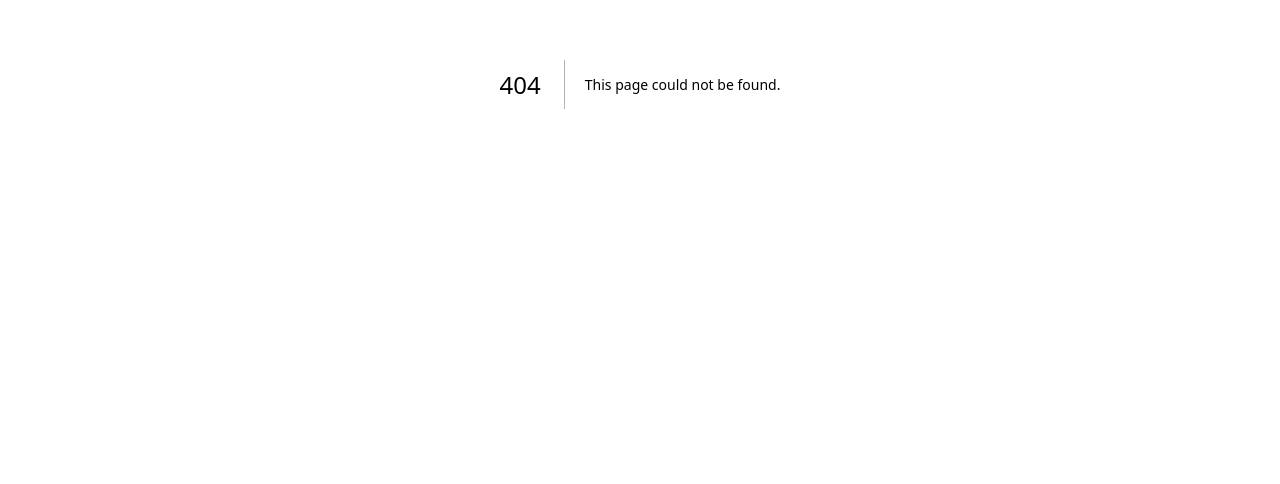
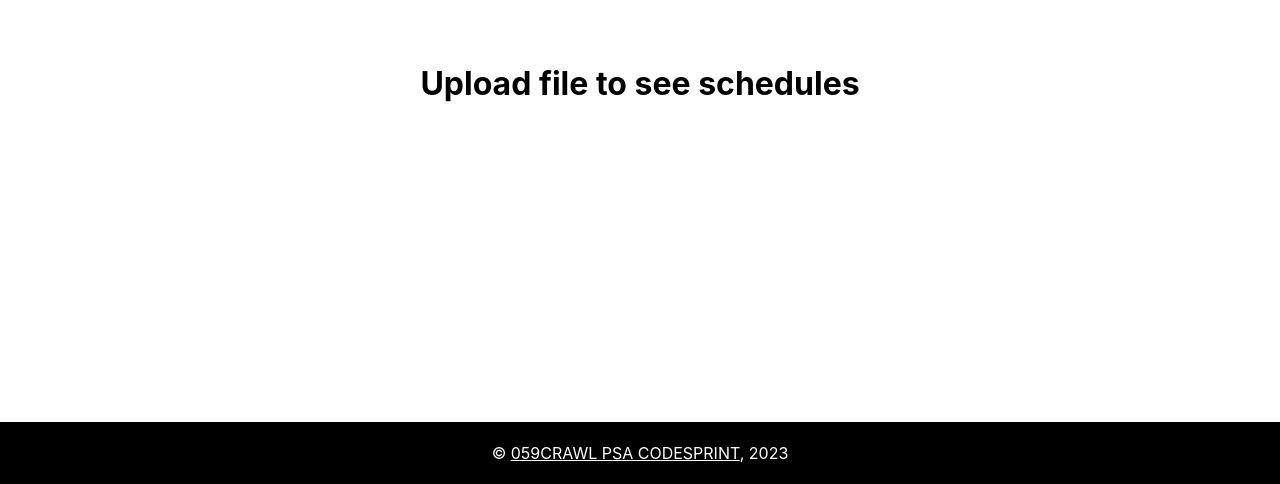
Before and after one commit to 59CRAWL/frontend, a Next.js app: page /dashboard in a window 1280 px wide. Before the commit this address had no page. Shown: the part 316-800 px from the top of the page. Built offline with nearby package versions, Linux system fonts and the light colour scheme.

Commit message:
updated header

```diff
--- a/src/components/Charts/Charts.js
+++ b/src/components/Charts/Charts.js
@@ -1,7 +1,7 @@
 'use client'
 
 import { Component, useContext } from 'react';
-import { Message_data } from 'src/context/shipContext';
+import { ShipContext } from 'src/context/shipContext';
 
 function RecursiveTable({ data }) {
   return (
@@ -114,7 +114,7 @@ function RecursiveTable({ data }) {
 
 const Charts = () => {
 
-  const { message } = useContext(Message_data);
+  const { message } = useContext(ShipContext);
   if (message){
       return (
       <div>
@@ -127,8 +127,8 @@ const Charts = () => {
   else {
     return (
       <>
-        <section>
-          <h1>
+        <section className='bg'>
+          <h1 className='rcenter font-bold'>
             Upload file to see schedules
           </h1>
         </section>
--- /dev/null
+++ b/src/pages/dashboard.js
@@ -0,0 +1,19 @@
+import Charts from "@components/Charts"
+import Layout from "@components/Layout"
+import Head from "next/head"
+import { useContext } from "react"
+import { ShipContext } from "src/context/shipContext"
+
+export default function Dashboard() {
+    const { message } = useContext(ShipContext)
+    return (
+      <Layout>
+        <Head>
+          <title>059CRAWL</title>
+          <meta name="description" content="PSA Codesprint 2023" />
+          <link rel="icon" href="/favicon.ico" />
+        </Head>
+        <Charts />
+      </Layout>
+    )
+  }
--- a/src/pages/index.js
+++ b/src/pages/index.js
@@ -1,6 +1,7 @@
 import Head from 'next/head';
 import Layout from '@components/Layout';
 import Ingestor from '@components/Ingestor';
+import Charts from '@components/Charts';
 
 export default function Home() {
 
@@ -13,7 +14,6 @@ export default function Home() {
       </Head>
 
       <Ingestor />
-
     </Layout>
   )
 }
--- a/src/styles/output.scss
+++ b/src/styles/output.scss
@@ -924,8 +924,16 @@ button[type="submit"] {
 }
 
 .center {
-  width: 100px;
+  width: 1000px;
   margin: auto;
   text-align: center;
 
 }
+
+.rcenter {
+  position: absolute;
+  top: 50%;
+  left: 50%;
+  transform: translate(-50%, -50%);
+  margin: 0;
+}
```
Also changed, not shown: src/components/Header/Header.js (+11 -1 lines).
